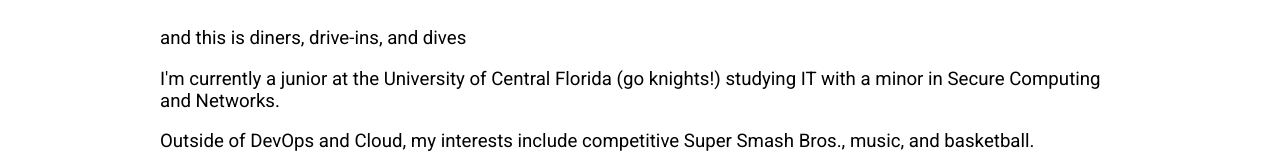
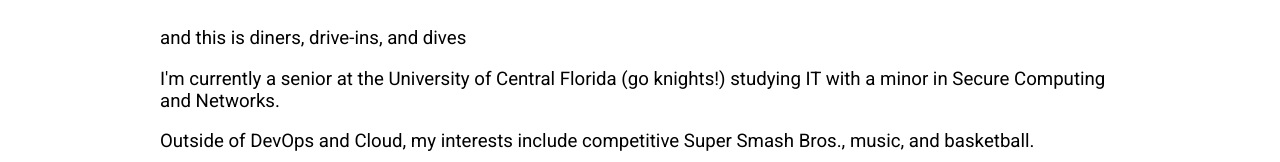
Before and after one commit to ETS-ReactNative4/danmer.info, a React (Create React App) app: page / in a window 1280 px wide. Shown: the part 154-316 px from the top of the page. Built offline with nearby package versions, Linux system fonts and the light colour scheme.

Commit message:
Add that I'm a senior now

```diff
--- a/src/App.js
+++ b/src/App.js
@@ -47,7 +47,7 @@
           <h1>me llamo dan</h1>
           <p>and this is diners, drive-ins, and dives</p>
 
-          <p>I'm currently a junior at the University of Central Florida (go knights!) studying IT with a minor in Secure Computing and Networks.</p>
+          <p>I'm currently a senior at the University of Central Florida (go knights!) studying IT with a minor in Secure Computing and Networks.</p>
           <p>Outside of DevOps and Cloud, my interests include competitive Super Smash Bros., music, and basketball.</p>
 
           <span>socials: </span>
```
